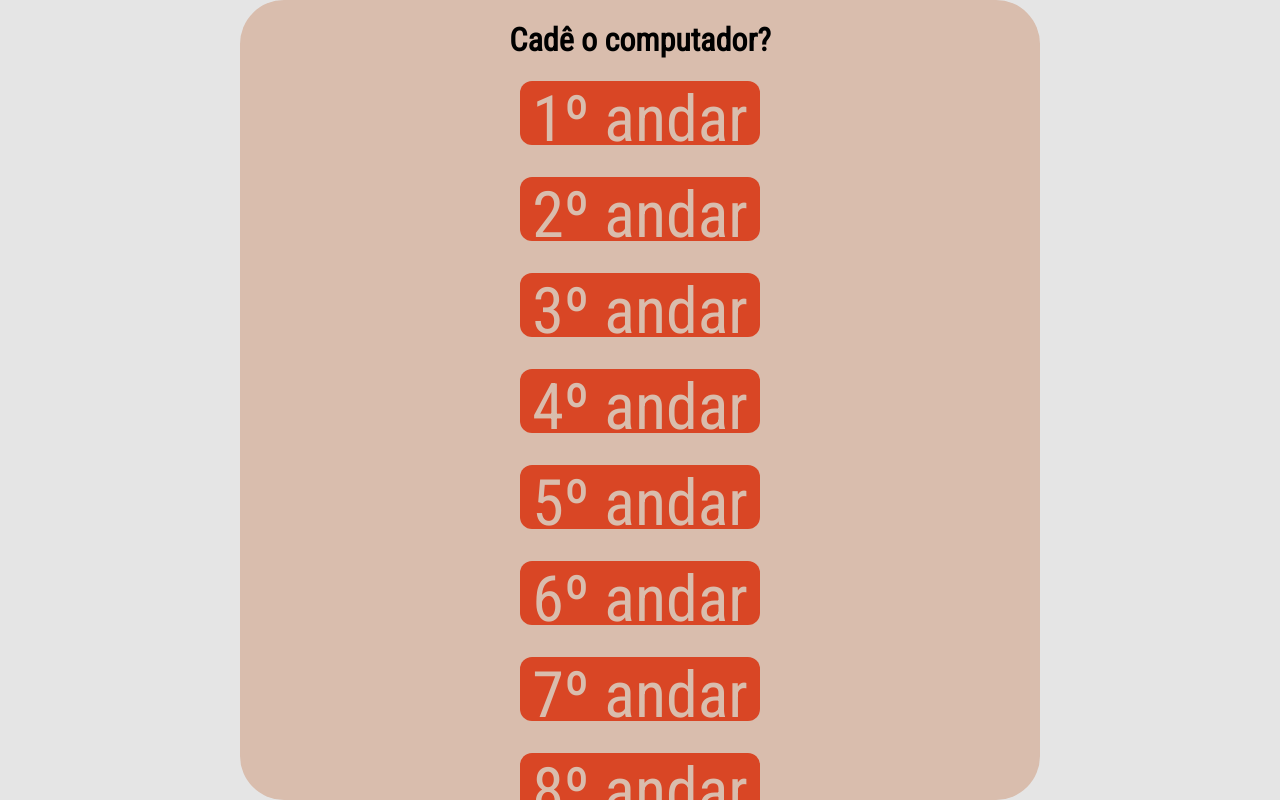
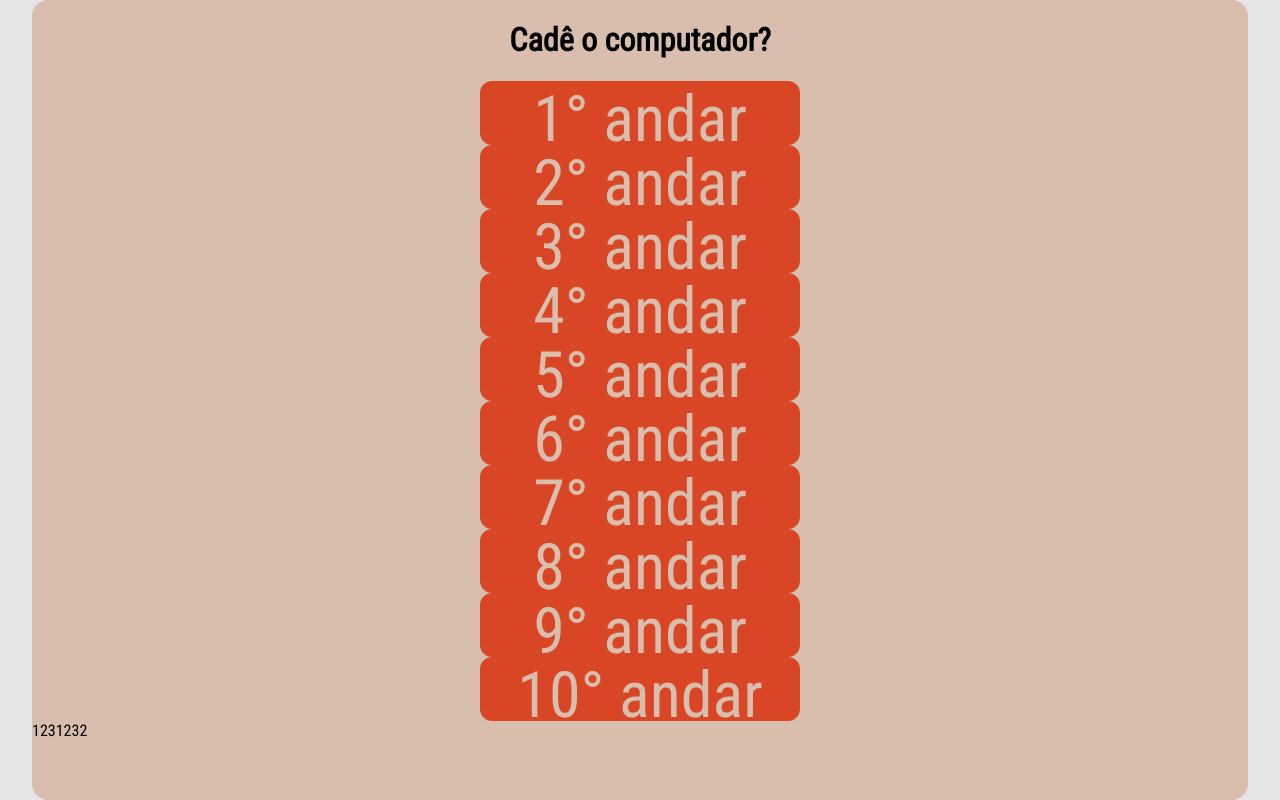
Before and after one commit to IsraelBarcelos/cade-o-computador, a React (Create React App) app: page /andares in a window 1280 px wide. Built offline with nearby package versions, Linux system fonts and the light colour scheme.

Commit message:
some css added, got stuck with a 2 column layout

```diff
--- a/src/components/Titulo.tsx
+++ b/src/components/Titulo.tsx
@@ -2,7 +2,7 @@ import "../styles/titulo.scss"
 
 export function Titulo(){
     return (
-        <div className="container">
+        <div className="titulo">
             <h1>
                 Cadê o computador?
             </h1>
--- a/src/pages/Andares.tsx
+++ b/src/pages/Andares.tsx
@@ -4,7 +4,7 @@ import "../styles/andares.scss"
 
 export function Andares() {
 
-  const andares = ['1º andar','2º andar','3º andar','4º andar','5º andar','6º andar','7º andar','8º andar','9º andar','10º andar',]
+  const andares = [1,2,3,4,5,6,7,8,9,10]
 
   /*
       Página de Andares
@@ -16,13 +16,15 @@ export function Andares() {
 
   return (
     <div className="container">
-      <main className="content">
+      <div className="content">
         {
           andares.map((andar, index) => {
-            return <PressButton key={index} text={andar} />
+            return <PressButton key={index} text={`${andar}° andar`} />
           })
         }
-      </main>
+      </div>
+      <div className="calendario"> 1231232</div>
+
     </div>
   );
 }
--- a/src/styles/area-de-trabalho.scss
+++ b/src/styles/area-de-trabalho.scss
@@ -1,16 +1,20 @@
 .area {
     width: 21.875rem;
-    height: 50em;
-    background-color: #D9BDAD;
-    border-radius: 44px;
+    height: 50rem;
+    border-radius: 2.75rem;
     overflow-y: auto;
     scroll-behavior: auto;
     overflow-x: hidden;
+
+    background-color: #D9BDAD;
 }
 
 
 @media(min-width: 768px){
     .area {
-        min-width: 800px;
+        min-width: 95vw;
+        min-height: 95vh;
+        border-radius: 1rem;
+        overflow: hidden;
     }
 }
--- a/src/styles/press-button.scss
+++ b/src/styles/press-button.scss
@@ -6,8 +6,9 @@ button {
     line-height: 2rem;
     letter-spacing: 0rem;
     border-radius: 0.75rem;
+
+
     border: none;
-
     color: #D9BDAD;
     background-color: #D94625;
     text-align: center;
@@ -21,11 +22,16 @@ button {
 @media( min-width: 768px) {
 
     button {
+        width: 20rem;
         font-family: 'Roboto Condensed', sans-serif;
-        font-size: 64px;
+        font-size: 4rem;
         font-weight: 400;
-        line-height: 75px;
+        line-height: 4.688rem;
         letter-spacing: 0rem;
         text-align: center;
+
+        +button {
+            margin: 0
+        }
     }
 }
--- a/src/styles/titulo.scss
+++ b/src/styles/titulo.scss
@@ -1,3 +1,3 @@
-.container h1 {
+.titulo h1 {
     text-align: center;
 }
```
Also changed, not shown: src/styles/andares.scss (+31 -0 lines).
